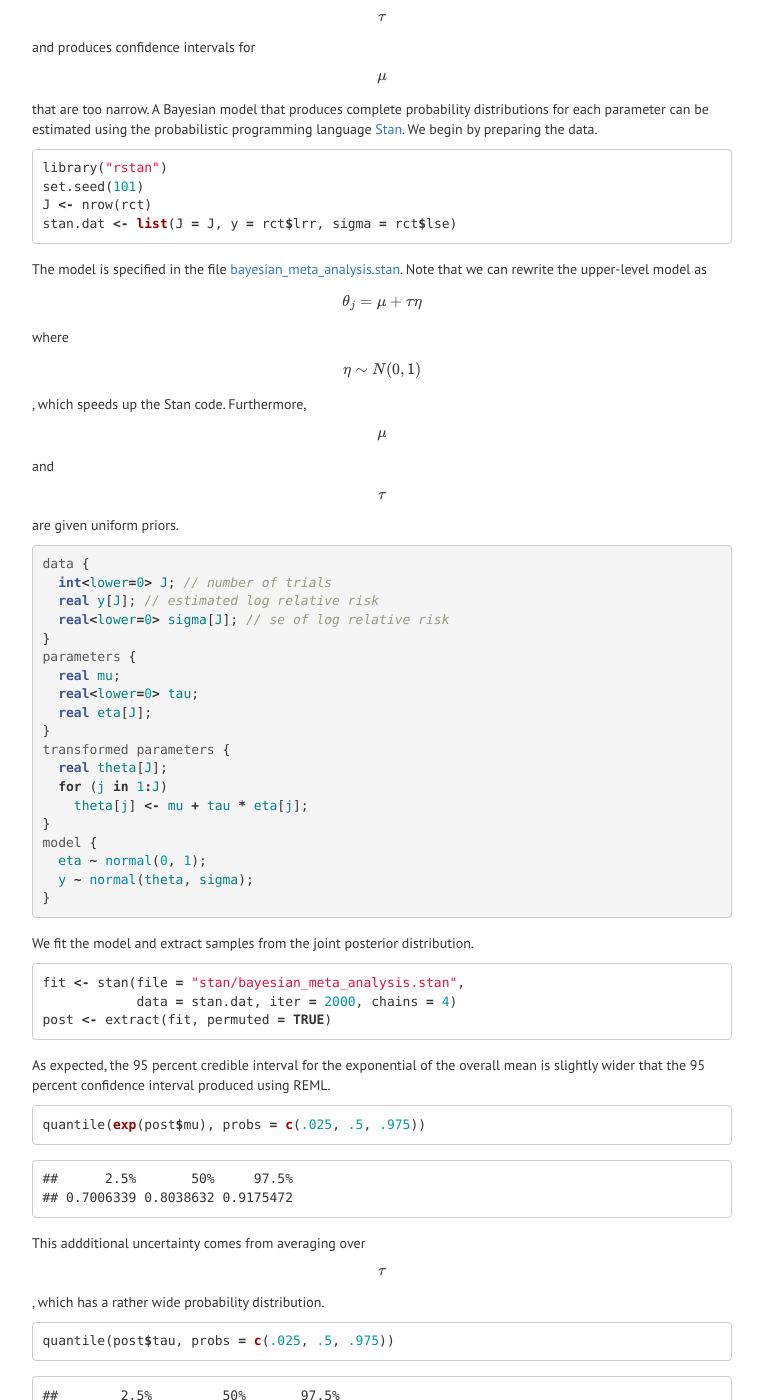
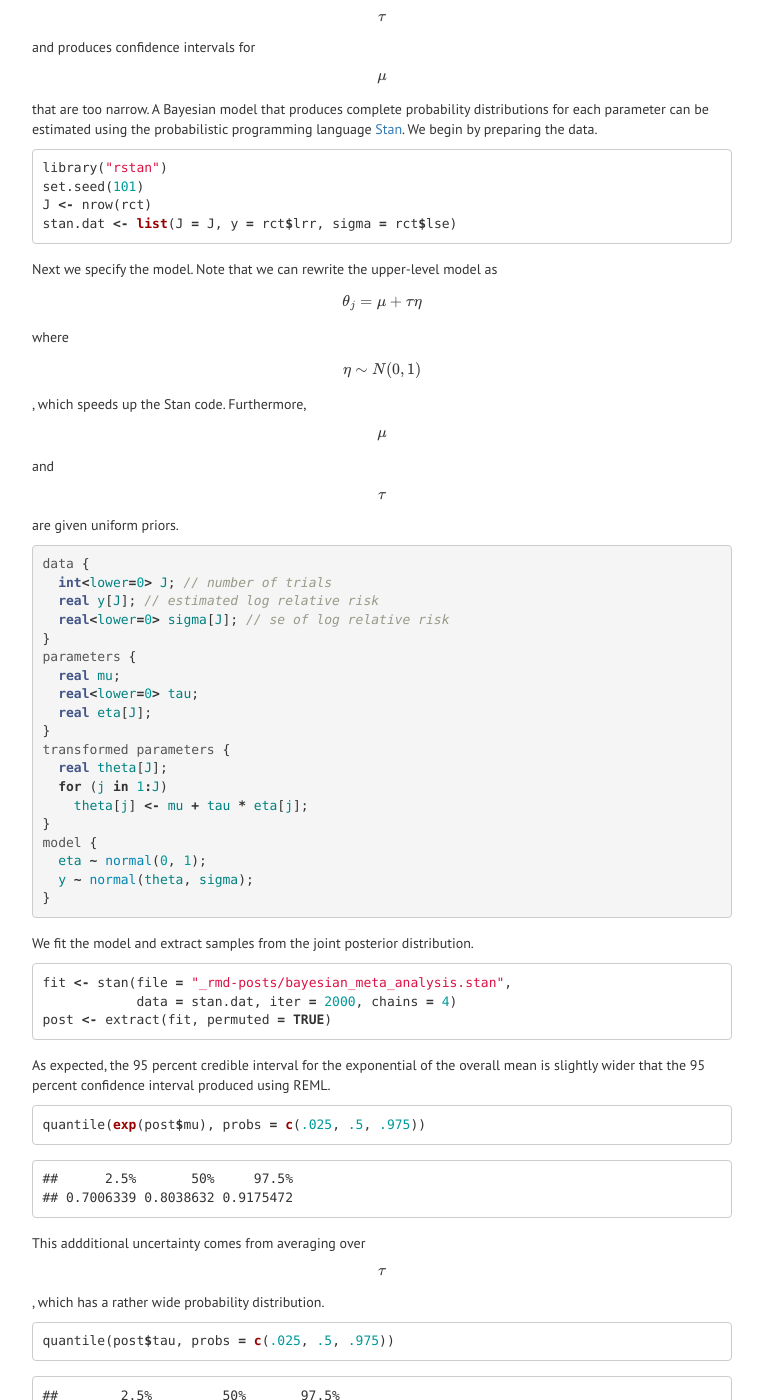
Before and after one commit to dincerti/dincerti.github.io, a Jekyll site: the page built from _posts/2015-10-31-bayesian-meta-analysis.md, in a window 1280 px wide and 1400 px high, scrolled down 4637 px. Shown: the whole window, without its empty margins (258-1021 px from the left). Built offline with Jekyll 4.4.1, drawn with Linux system fonts in a browser that asks for light colours; formulas are drawn with MathJax 3; some of the changed text lies outside the part shown.

Commit message:
Create _rmd-posts directory

````diff
--- a/_posts/2015-10-31-bayesian-meta-analysis.md
+++ b/_posts/2015-10-31-bayesian-meta-analysis.md
@@ -132,7 +132,7 @@
 stan.dat <- list(J = J, y = rct$lrr, sigma = rct$lse)
 ```
 
-The model is specified in the file [bayesian_meta_analysis.stan]({{site.url}}/stan/bayesian_meta_analysis.stan). Note that we can rewrite the upper-level model as $$\theta_j =  \mu + \tau \eta$$ where $$\eta \sim N(0, 1)$$, which speeds up the Stan code. Furthermore, $$\mu$$ and $$\tau$$ are given uniform priors.
+Next we specify the model. Note that we can rewrite the upper-level model as $$\theta_j =  \mu + \tau \eta$$ where $$\eta \sim N(0, 1)$$, which speeds up the Stan code. Furthermore, $$\mu$$ and $$\tau$$ are given uniform priors.
 
 {% highlight stan %}
 data {
@@ -160,7 +160,7 @@
 
 
 ```r
-fit <- stan(file = "stan/bayesian_meta_analysis.stan",
+fit <- stan(file = "_rmd-posts/bayesian_meta_analysis.stan",
             data = stan.dat, iter = 2000, chains = 4)
 post <- extract(fit, permuted = TRUE)
 ```
--- a/_rmd-posts/bayesian_meta_analysis.Rmd
+++ b/_rmd-posts/bayesian_meta_analysis.Rmd
@@ -5,7 +5,7 @@
 * TOC
 {:toc}
 ```{r echo=FALSE}
-read_chunk('r/bayesian_meta_analysis.R')
+read_chunk('_rmd-posts/bayesian_meta_analysis.R')
 ```
 
 ### Overview
@@ -85,7 +85,7 @@
 ```{r stan_data, warning = FALSE, message = FALSE}
 ```
 
-The model is specified in the file [bayesian_meta_analysis.stan]({{site.url}}/stan/bayesian_meta_analysis.stan). Note that we can rewrite the upper-level model as $$\theta_j =  \mu + \tau \eta$$ where $$\eta \sim N(0, 1)$$, which speeds up the Stan code. Furthermore, $$\mu$$ and $$\tau$$ are given uniform priors.
+Next we specify the model. Note that we can rewrite the upper-level model as $$\theta_j =  \mu + \tau \eta$$ where $$\eta \sim N(0, 1)$$, which speeds up the Stan code. Furthermore, $$\mu$$ and $$\tau$$ are given uniform priors.
 
 {% highlight stan %}
 data {
--- a/_rmd-posts/diabetes_highcost.Rmd
+++ b/_rmd-posts/diabetes_highcost.Rmd
@@ -5,7 +5,7 @@
 * TOC
 {:toc}
 ```{r echo=FALSE}
-read_chunk('r/diabetes_highcost.R')
+read_chunk('_rmd-posts/diabetes_highcost.R')
 ```
 
 ### Overview
````
Also changed, not shown: other parts of _posts/2015-10-31-bayesian-meta-analysis.md (+1 -1 lines), other parts of _rmd-posts/bayesian_meta_analysis.Rmd (+1 -1 lines), other parts of _rmd-posts/diabetes_highcost.Rmd (+1 -1 lines), _posts/2015-09-11-twopart.md (+1 -1 lines), _posts/2015-10-13-diabetes-highcost.md (+1 -1 lines), 6 other files.
